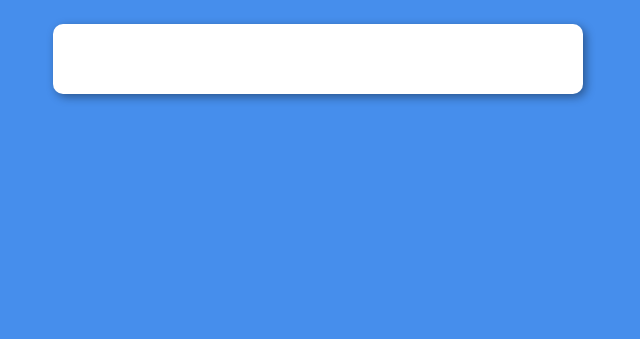
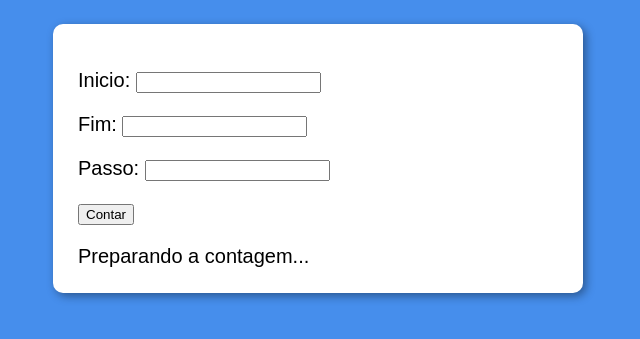
Before and after one commit to Daniel-Moreira26/JavaScript, a plain HTML site: page curso.js/ex014/index.html in a window 1280 px wide. Shown: the part 75-414 px from the top of the page, without its empty margins (322-962 px from the left). Drawn offline with Linux system fonts and the light colour scheme.

Commit message:
atualizei meu exercicios

```diff
--- a/curso.js/ex014/index.html
+++ b/curso.js/ex014/index.html
@@ -4,7 +4,7 @@
     <meta charset="UTF-8">
     <meta http-equiv="X-UA-Compatible" content="IE=edge">
     <meta name="viewport" content="width=device-width, initial-scale=1.0">
-    <title>Exercicio de javaScript</title>
+    <title>Contador</title>
     <link rel="stylesheet" href="style.css">
 </head>
 <body>
@@ -12,15 +12,20 @@
         <h1>Titulo</h1>
     </header>
     <section>
-        <div>
+        <div id="dados">
+            <p>Inicio: <input type="number" name="inicio" id="txti"></p>
+            <p>Fim: <input type="number" name="fim" id="txtf"></p>
+            <p>Passo: <input type="number" name="passo" id="txtp"></p>
+            <input type="button" value="Contar" onclick="contar()">
 
         </div>
-        <div>
-
+        <div id="res">
+            Preparando a contagem...
         </div>
     </section>
     <footer>
 
     </footer>
+    <script src="script.js"></script>
 </body>
 </html>
--- /dev/null
+++ b/curso.js/ex014/script.js
@@ -0,0 +1,37 @@
+function contar() {
+    let ini = document.getElementById('txti')
+    let fim = document.getElementById('txtf')
+    let passo = document.getElementById('txtp')
+    let res = document.getElementById('res')
+
+    if (ini.value.length == 0 || fim.value.length == 0 || passo.value.length == 0) {
+        res.innerHTML = 'Impossível Contar!'
+        //alert('[ERRO] Faltam dados a serem preenchidos!')
+
+    } else {
+        res.innerHTML = 'contando...  '
+        let i = Number(ini.value)
+        let f = Number(fim.value)
+        let p = Number(passo.value)
+
+        if (p == 0) {
+            alert('Passo inválido! Considerando PASSO 1')
+            p = 1
+        }
+
+        if (i < f) {
+            //contagem crescente
+            for(var c = i; c <= f; c += p) {
+                res.innerText += `${c}  👉`
+            }
+        } else {
+            //contagem decrescente
+            for(var c = i; c >= f; c -= p) {
+                res.innerText += `${c}  👉`
+            }
+
+        }
+
+    }
+    res.innerHTML += `🏁`
+}
--- a/curso.js/ex014/style.css
+++ b/curso.js/ex014/style.css
@@ -9,7 +9,7 @@ header {
 }
 
 div {
-    text-align: center;
+
     padding: 10px;
 }
 
```
